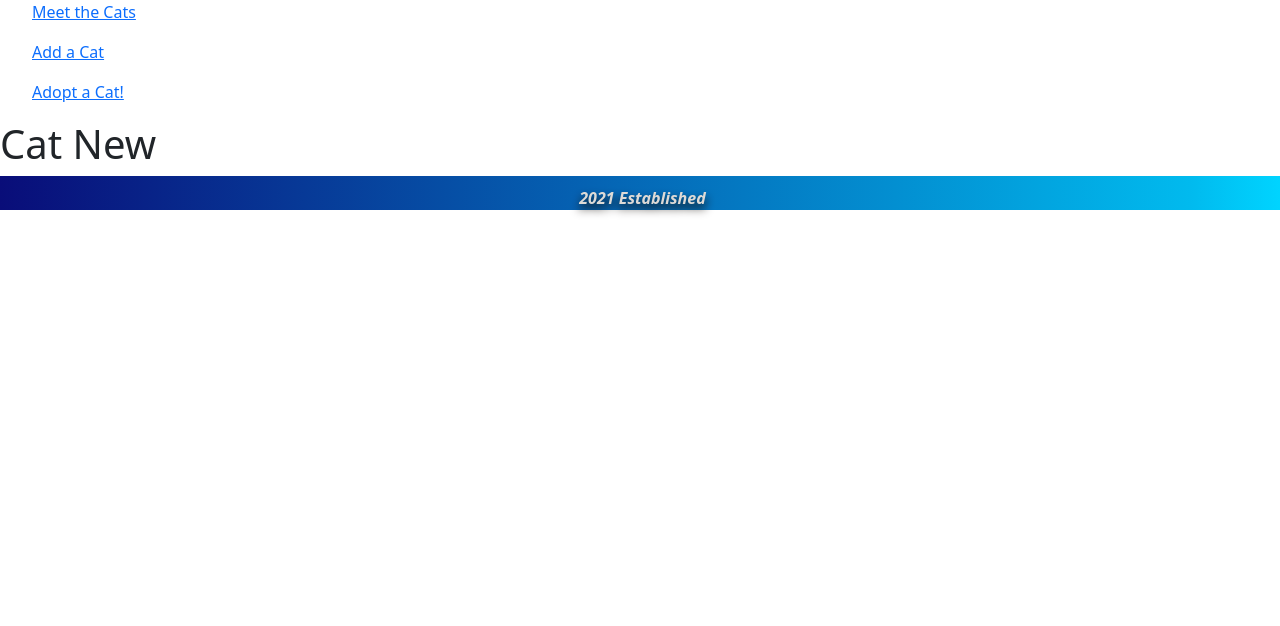
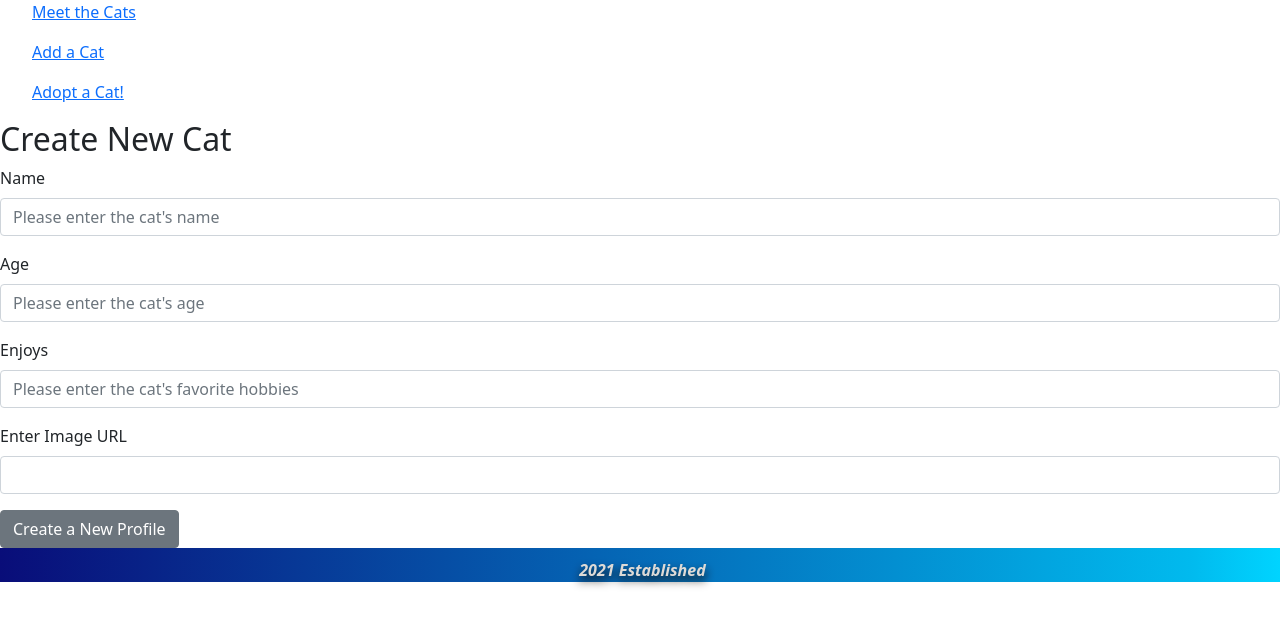
Before and after one commit to learn-academy-2021-echo/cat-tinder-frontend-gatitas, a React (Create React App) app: page /catnew in a window 1280 px wide. Shown: the top 626 px of the page. Built offline with nearby package versions, Linux system fonts and the light colour scheme.

Commit message:
completed create functionality

```diff
--- a/src/App.js
+++ b/src/App.js
@@ -16,6 +16,9 @@
     this.state = {
       cats: cats,
     };
+  }
+  createCat = (cat) => {
+    console.log(cat)
   }
 
   render() {
@@ -38,7 +41,10 @@
               }}
               />
 
-          <Route path="/catnew" component={CatNew} />
+          <Route
+              path="/catnew"
+              render={(props) => <CatNew createCat={this.createCat} />}
+              />
           <Route path="/catedit" component={CatEdit} />
           <Route component={NotFound} />
         </Switch>
--- a/src/pages/CatNew.js
+++ b/src/pages/CatNew.js
@@ -1,9 +1,89 @@
 import React, { Component } from 'react';
+import { Redirect } from 'react-router-dom'
+import {
+  Form,
+  FormGroup,
+  Input,
+  Label,
+  Button
+} from 'reactstrap';
 
 export default class CatNew extends Component {
+  constructor(props){
+    super(props)
+    this.state = {
+      newCat: {
+        name: "",
+        age: "",
+        enjoys: "",
+        image: ""
+      },
+      submitted: false
+    }
+  }
+
+  handleChange = (e) => {
+    // destructuring form out of state
+    let { newCat } = this.state
+    newCat[e.target.name] = e.target.value
+    // setting state to the updated form content
+    this.setState({newCat: newCat})
+  }
+
+  handleSubmit = () => {
+  this.props.createCat(this.state.newCat)
+  this.setState({submitted: true})
+  }
+
   render() {
-    return <div>
-         <h1>Cat New</h1>
-    </div>;
+    return (
+      <>
+      <h2>Create New Cat</h2>
+      <Form>
+        <FormGroup>
+          <Label for="name">Name</Label>
+          <Input
+            name="name"
+            placeholder="Please enter the cat's name"
+            type="text"
+            onChange={this.handleChange}
+          />
+          </FormGroup>
+          <FormGroup>
+            <Label for="age">Age</Label>
+            <Input
+              name="age"
+              placeholder="Please enter the cat's age"
+              type="text"
+              onChange={this.handleChange}
+          />
+          </FormGroup>
+          <FormGroup>
+            <Label for="enjoys">Enjoys</Label>
+            <Input
+              name="enjoys"
+              placeholder="Please enter the cat's favorite hobbies"
+              type="text"
+              onChange={this.handleChange}
+          />
+          </FormGroup>
+          <FormGroup>
+            <Label for="image">Enter Image URL</Label>
+            <Input
+              name="image"
+              type="url"
+              onChange={this.handleChange}
+          />
+        </FormGroup>
+        <Button
+          name="submit"
+          onClick={this.handleSubmit}
+        >
+        Create a New Profile
+        </Button>
+      </Form>
+      {this.state.submitted && <Redirect to='/catindex'/>}
+      </>
+    )
   }
 }
--- a/src/pages/CatShow.js
+++ b/src/pages/CatShow.js
@@ -12,7 +12,7 @@
             <p>{cat.name}</p>
             <p>{cat.age}</p>
             <p>{cat.enjoys}</p>
-            <img scr={cat.image} alt="awesome cat pic" width=" 300px" />
+            <img src={cat.image} alt="awesome cat pic" width=" 300px" />
           </>
         )}
       </>
```
Also changed, not shown: 1 other file (tests, documents, lock files or other folders).
